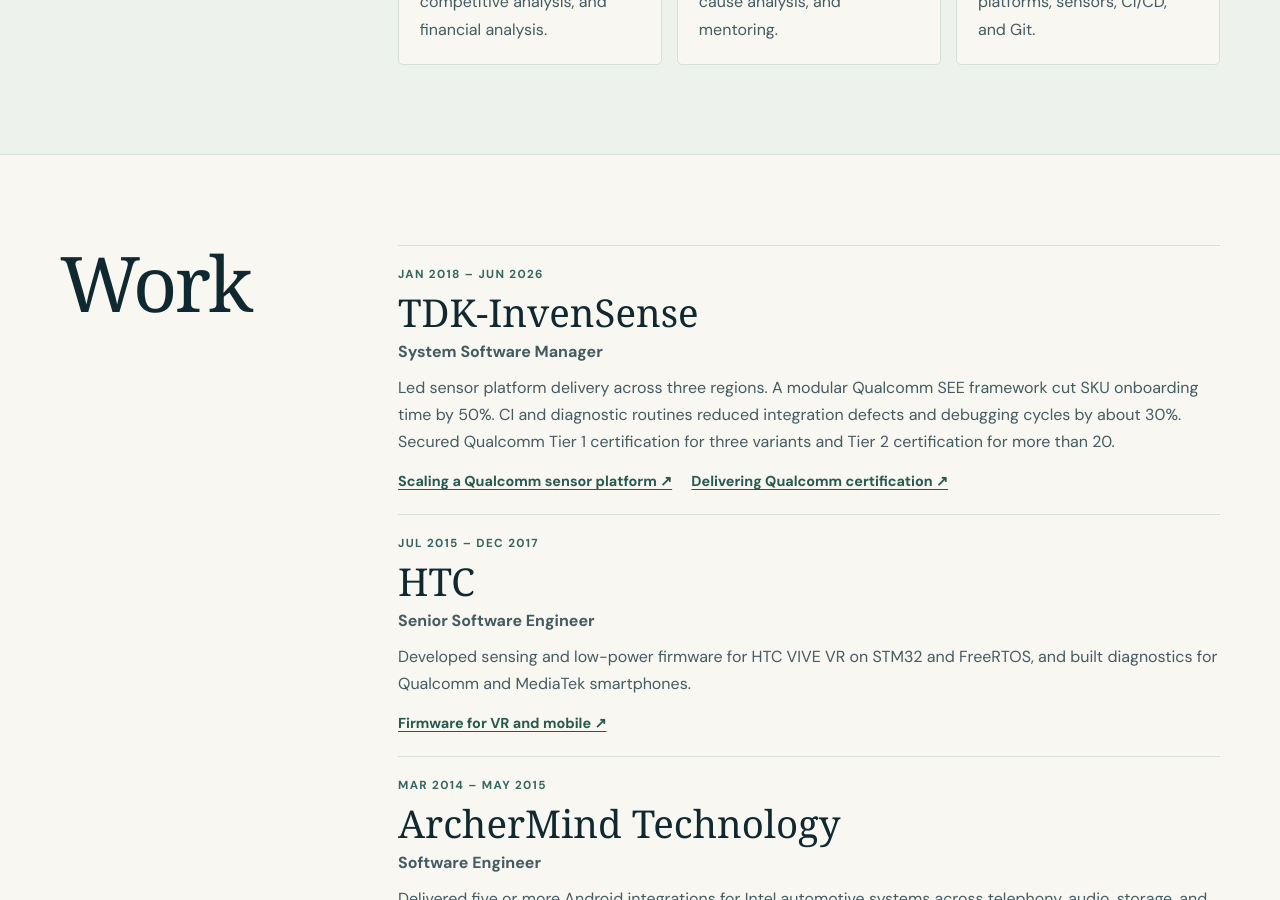
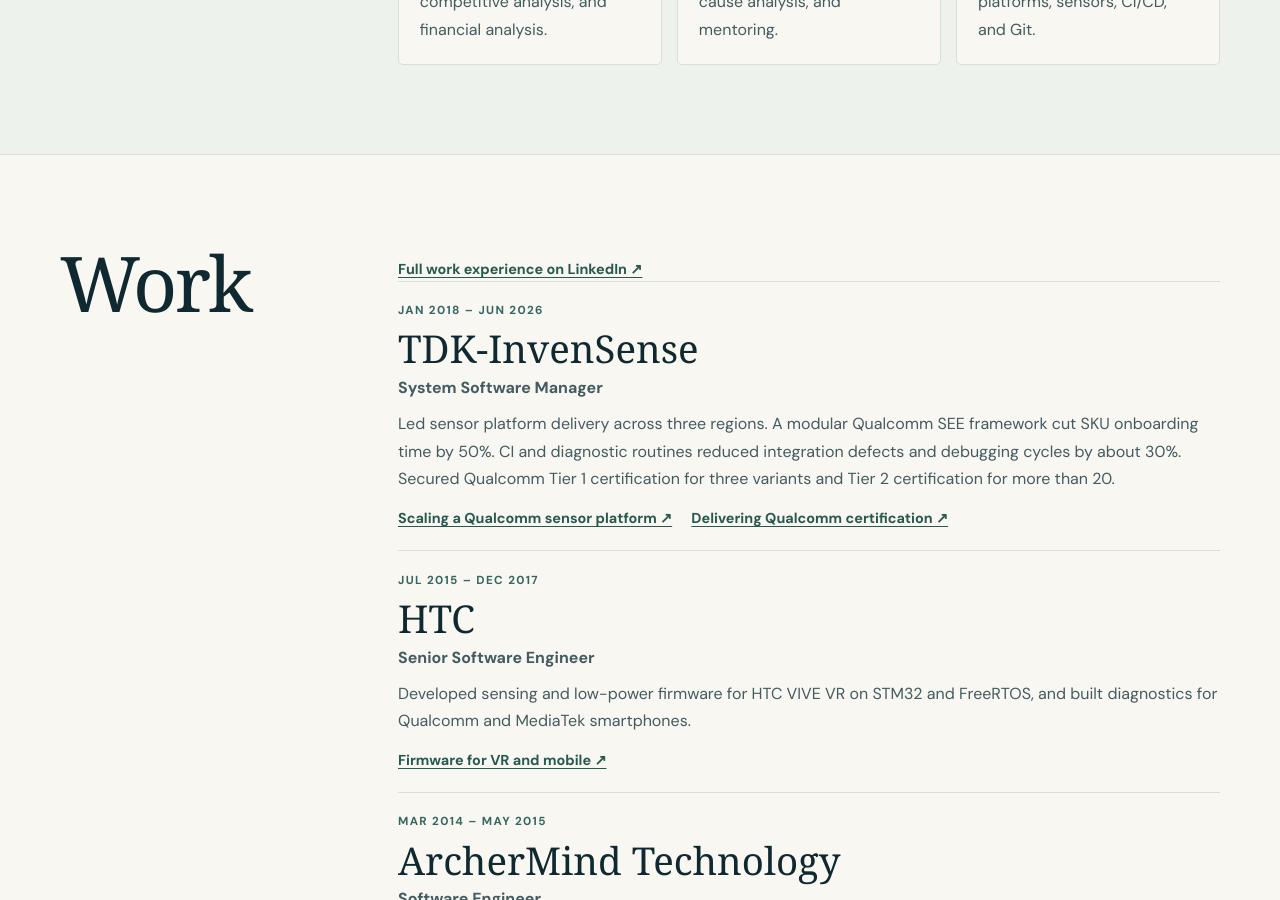
Before and after one commit to sprindy/chunfeng_liu.github.io, a Jekyll site: the page built from index.html, in a window 1280 px wide and 900 px high, scrolled down 1566 px. Built offline with Jekyll 4.4.1, drawn with Linux system fonts in a browser that asks for light colours; some web fonts are replaced.

Commit message:
Link to LinkedIn work experience from the portfolio

```diff
--- a/index.html
+++ b/index.html
@@ -35,6 +35,7 @@ layout: default
 <section class="wrap section split" id="work">
   <h2>Work</h2>
   <div class="work-list">
+    <p class="case-links"><a href="https://www.linkedin.com/in/caleb-liu-6a361011a/">Full work experience on LinkedIn ↗</a></p>
     {% assign case_studies = site.work | sort: 'order' %}
     <article>
       <p class="eyebrow">Jan 2018 – Jun 2026</p>
```
